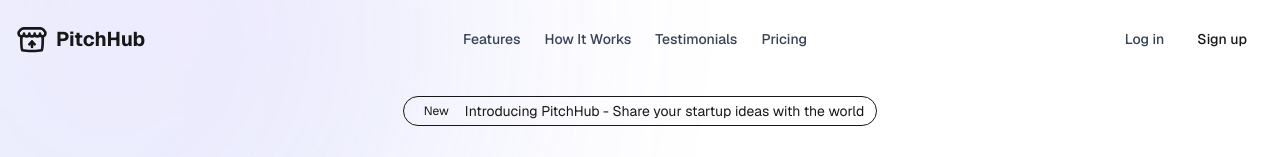
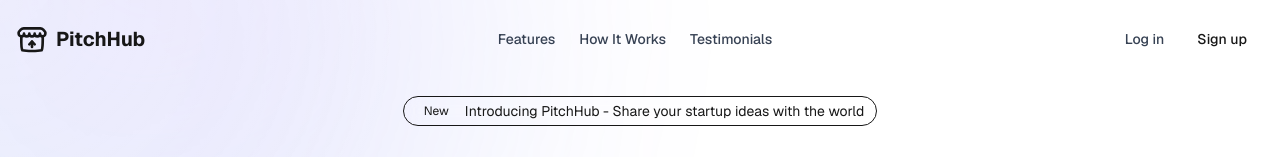
Before and after one commit to Guheil/pitch-hub, a Next.js app: page / in a window 1280 px wide. Shown: the top 157 px of the page. Built offline with nearby package versions, Linux system fonts and the light colour scheme.

Commit message:
removed pricing

```diff
--- a/src/components/home/footer.tsx
+++ b/src/components/home/footer.tsx
@@ -16,7 +16,6 @@ export const Footer: React.FC<FooterProps> = ({ className }) => {
       links: [
         { name: "Features", href: "#features" },
         { name: "How It Works", href: "#how-it-works" },
-        { name: "Pricing", href: "#pricing" },
         { name: "FAQ", href: "/faq" },
       ],
     },
--- a/src/components/home/navbar.tsx
+++ b/src/components/home/navbar.tsx
@@ -18,7 +18,6 @@ export const Navbar: React.FC<NavbarProps> = ({ className }) => {
     { name: "Features", href: "#features" },
     { name: "How It Works", href: "#how-it-works" },
     { name: "Testimonials", href: "#testimonials" },
-    { name: "Pricing", href: "#pricing" },
   ];
 
   useEffect(() => {
```
